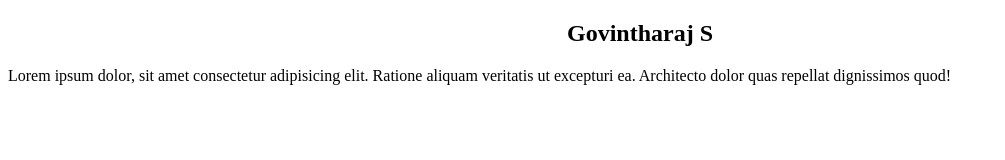
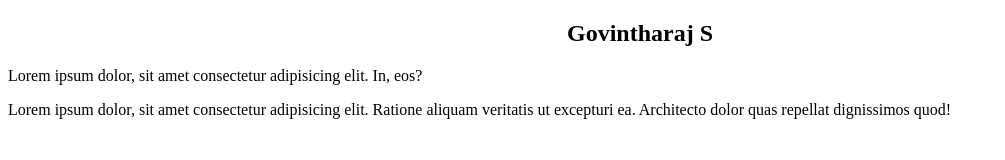
Before and after one commit to Govi70/Github_Practice2, a plain HTML site: page index.html in a window 1280 px wide. Shown: the whole page, without its empty margins (0-1005 px from the left). Drawn offline with Linux system fonts and the light colour scheme.

Commit message:
khbbdsuygf

```diff
--- a/index.html
+++ b/index.html
@@ -9,6 +9,7 @@
     <center>
         <h2>Govintharaj S</h2>
     </center>
+    <p>Lorem ipsum dolor, sit amet consectetur adipisicing elit. In, eos?</p>
     <p>Lorem ipsum dolor, sit amet consectetur adipisicing elit. Ratione aliquam veritatis ut excepturi ea. Architecto dolor quas repellat dignissimos quod!</p>
 </body>
 </html>
```
